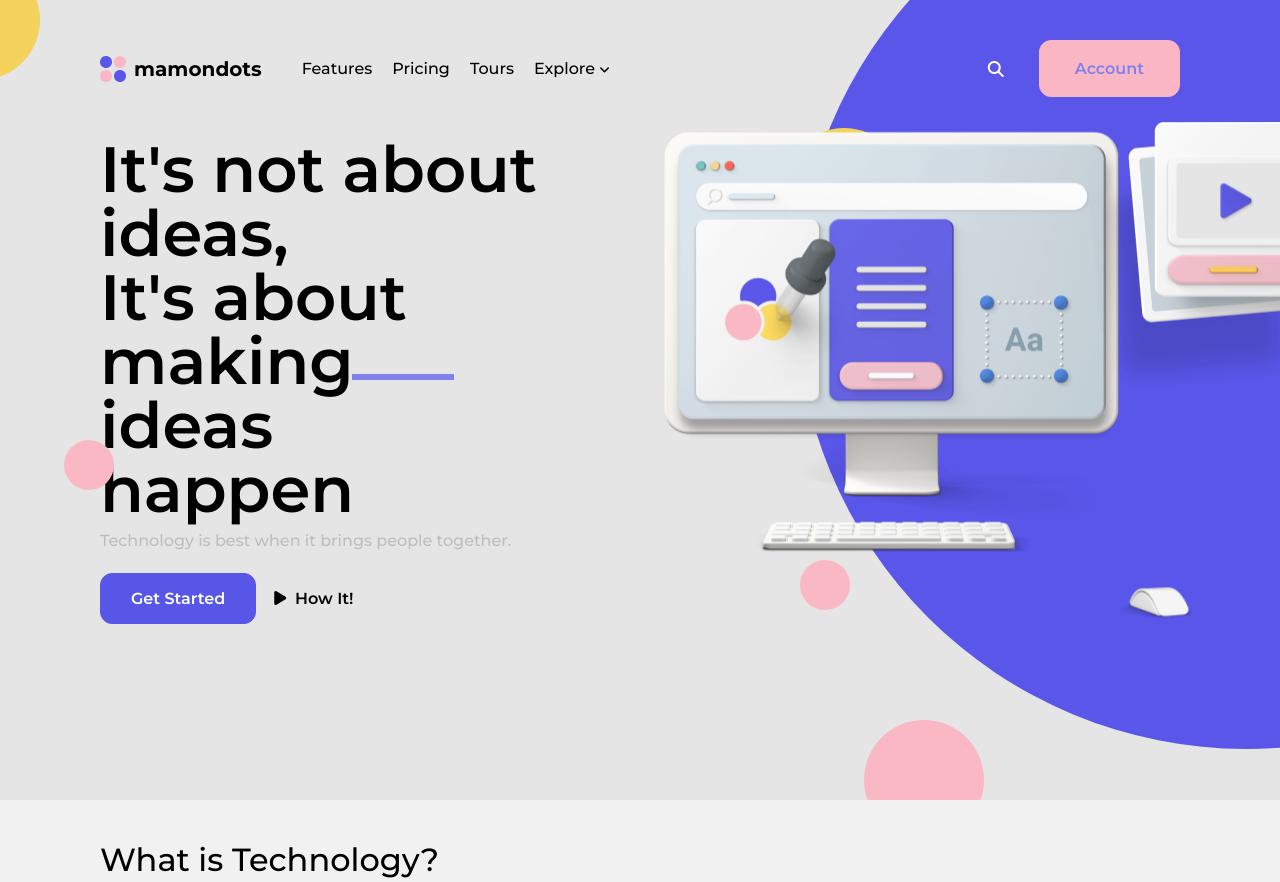
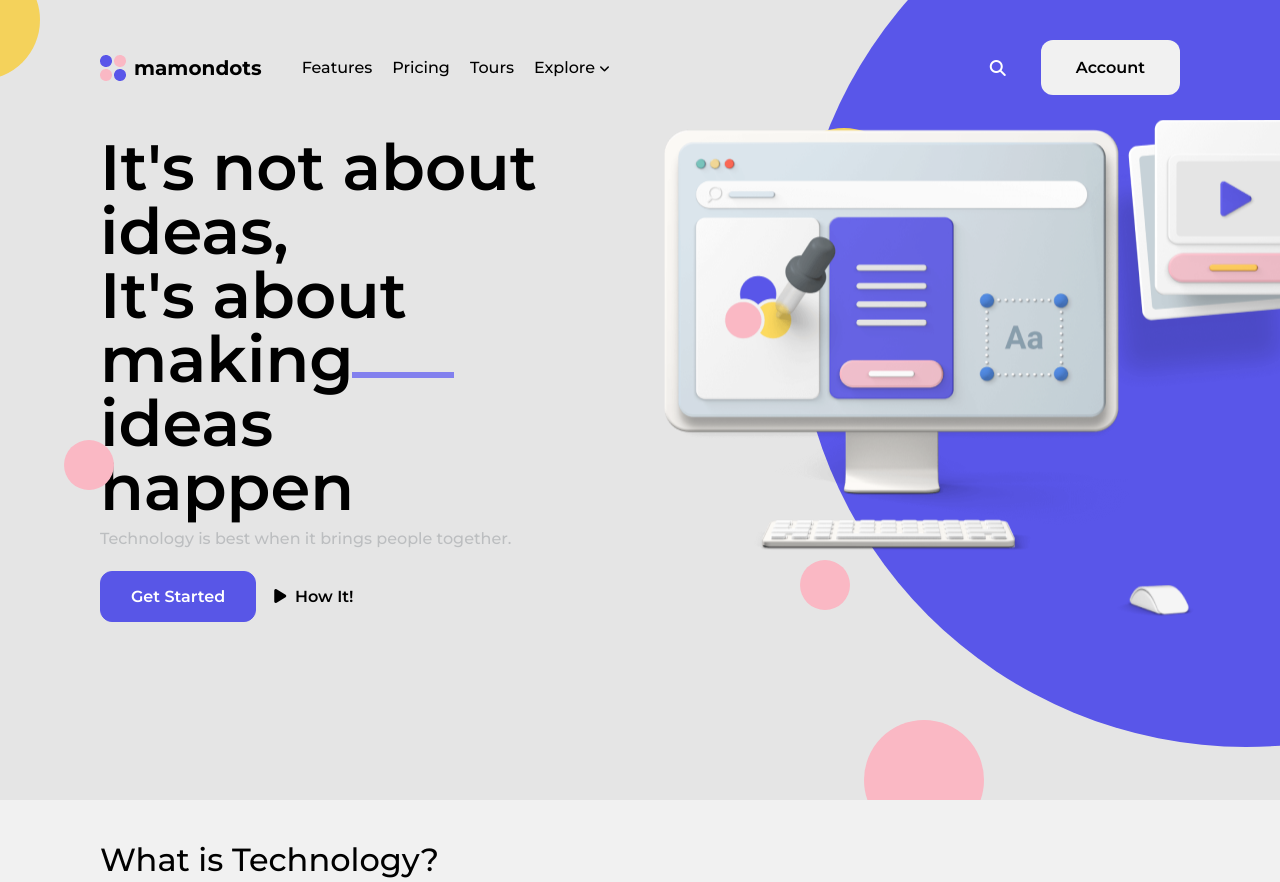
Before and after one commit to SK-Chaurasiya/HomeTechIntro.com, a plain HTML site: page index.html in a window 1280 px wide. Shown: the top 882 px of the page. Drawn offline with nearby package versions, Linux system fonts and the light colour scheme.

Commit message:
small updated
CSS is modified by White Hat Designer

```diff
--- a/style.css
+++ b/style.css
@@ -128,21 +128,21 @@ header {
 }
 
 .header-btn {
-    background-color: #fab7c3;
+    background-color: #f1f1f1;
     padding: 18px 35px;
     border-radius: 12px;
-    font-size: 16px;
+    font-size: 1rem;
     font-weight: 600;
-    color: #8280ee;
+    color: #000000;
     text-transform: capitalize;
-    border: 1px solid #fab7c3;
+    border: none;
     cursor: pointer;
-    transition: 0.5s;
+    transition: 0.4s ease-in;
 }
 
 .header-btn:hover {
+    border: 1px solid #f1f1f1;
     background-color: transparent;
-    color: #fab7c3;
 }
 
 .content {
@@ -193,7 +193,7 @@ header {
 }
 
 .content-btn .btn {
-    font-size: 16px;
+    font-size: 1rem;
     font-weight: 600;
     transition: 0.5s;
 }
```
